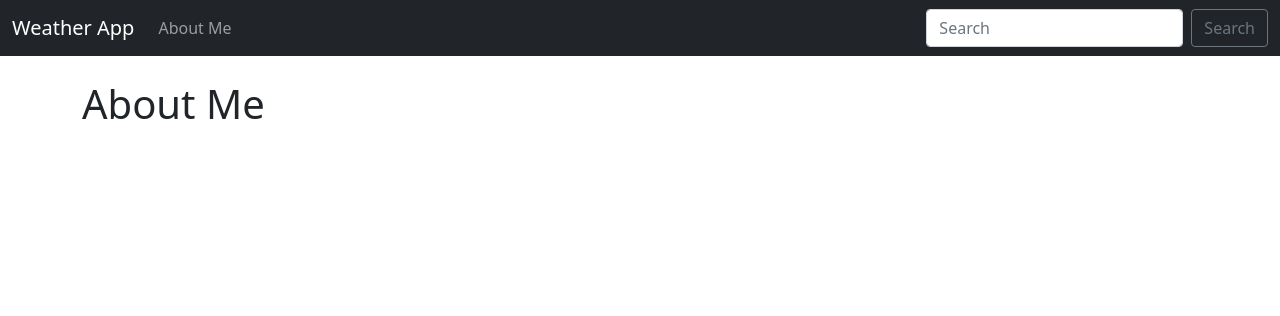
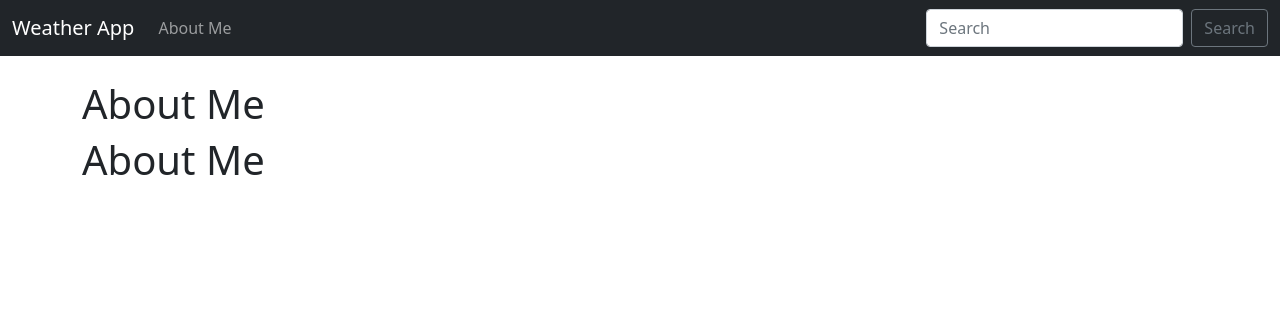
Before and after one commit to scarrzx5/django_weather_app, a Django app: page /about in a window 1280 px wide. Shown: the top 316 px of the page. Run offline with Django 3.2, Linux system fonts and the light colour scheme.

Commit message:
About page

```diff
--- a/lookup/templates/about.html
+++ b/lookup/templates/about.html
@@ -3,5 +3,5 @@
 {% block content %}
 
 <h1>About Me</h1>
-
+<h1>About Me</h1>
 {% endblock %}
```
